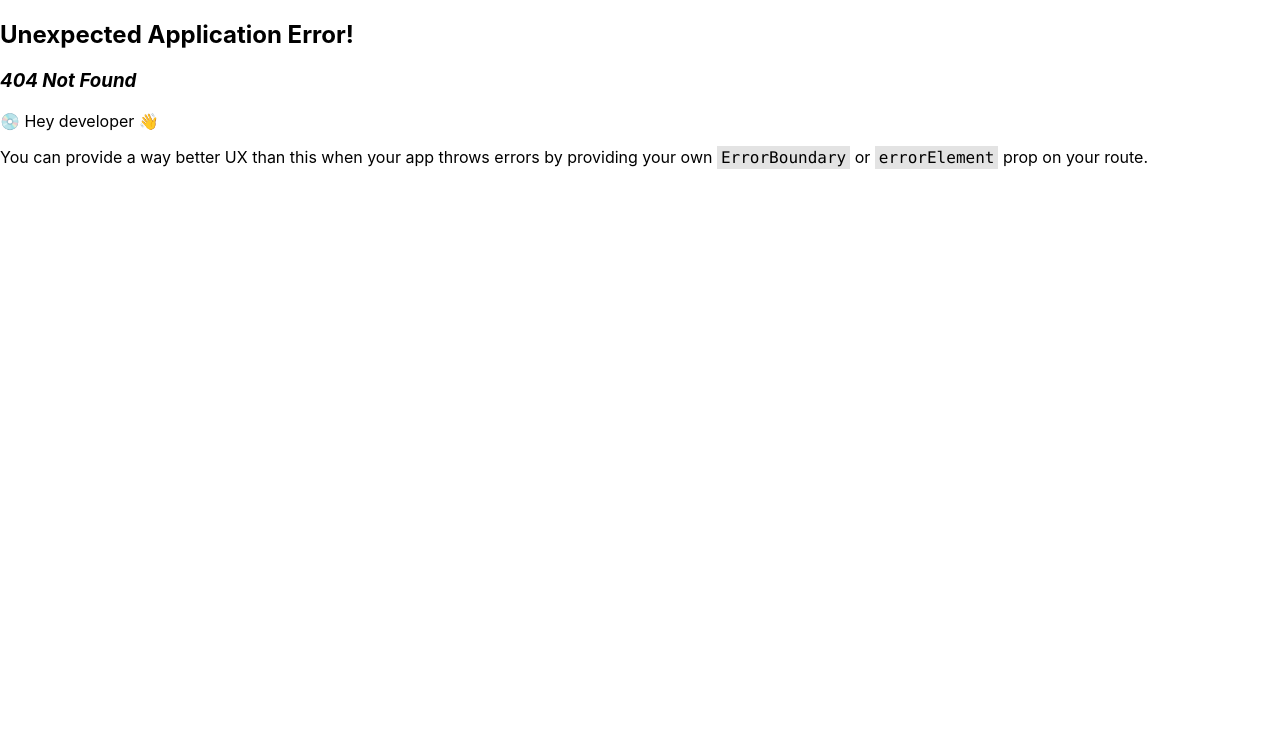
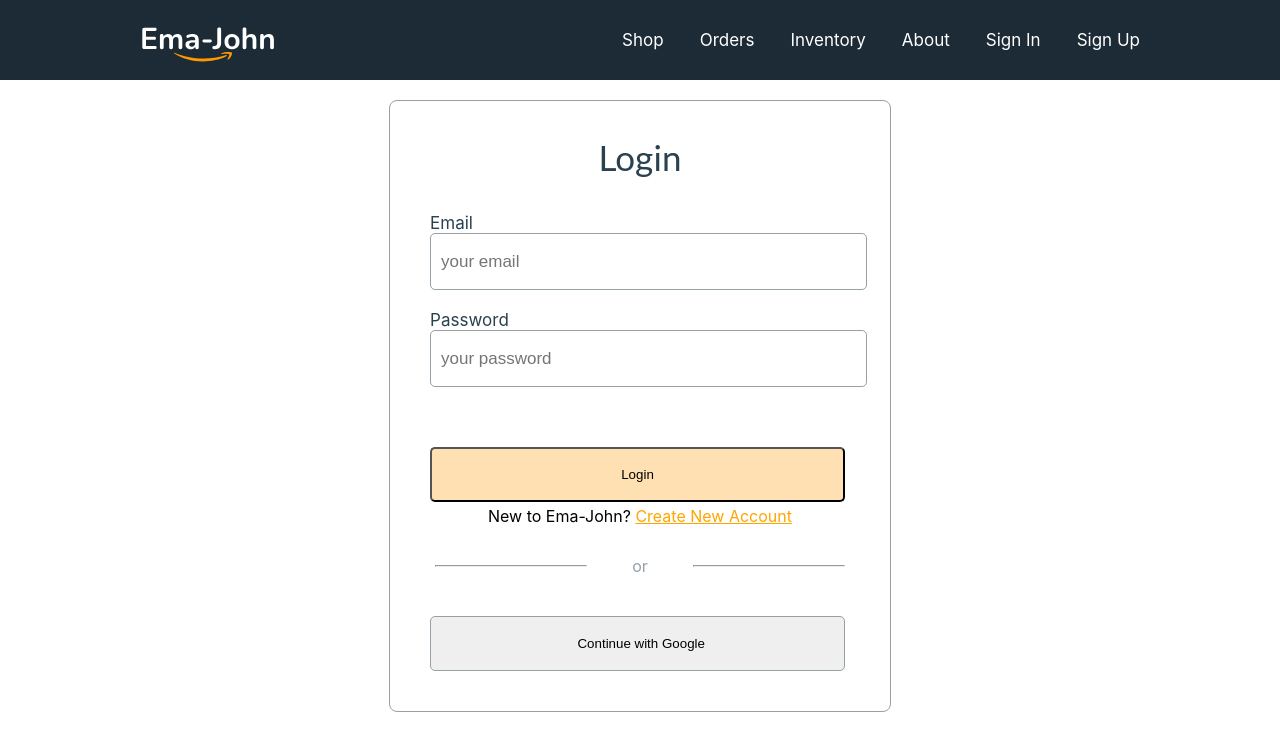
Before and after one commit to saqib0404/ema-john-with-router-module, a React (Create React App) app: page /signin in a window 1280 px wide. Before the commit this address had no page. Shown: the top 750 px of the page. Built offline with nearby package versions, Linux system fonts and the light colour scheme.

Commit message:
sign in page designed

```diff
--- a/package.json
+++ b/package.json
@@ -6,6 +6,7 @@
     "@fortawesome/fontawesome-svg-core": "^6.1.0",
     "@fortawesome/free-solid-svg-icons": "^6.1.0",
     "@fortawesome/react-fontawesome": "^0.1.18",
+    "@heroicons/react": "^2.0.12",
     "@testing-library/jest-dom": "^5.16.5",
     "@testing-library/react": "^13.4.0",
     "@testing-library/user-event": "^13.5.0",
--- a/src/components/Header/Header.js
+++ b/src/components/Header/Header.js
@@ -12,6 +12,8 @@ const Header = () => {
                 <Link to="/orders">Orders</Link>
                 <Link to="/inventory">Inventory</Link>
                 <Link to="/about">About</Link>
+                <Link to="/signin">Sign In</Link>
+                <Link to="/register">Sign Up</Link>
             </div>
         </nav>
     );
--- /dev/null
+++ b/src/components/Register/Register.js
@@ -0,0 +1,12 @@
+import React from 'react';
+import './Register.css';
+
+const Register = () => {
+    return (
+        <div>
+
+        </div>
+    );
+};
+
+export default Register;
--- /dev/null
+++ b/src/components/SignIn/SignIn.css
@@ -0,0 +1,77 @@
+.signin-container {
+    border: 1px solid #95A0A7;
+    border-radius: 8px;
+    width: 500px;
+    margin: 20px auto;
+}
+
+.signin-container h3 {
+    font-family: 'Lato';
+    font-weight: 400;
+    font-size: 35px;
+    line-height: 42px;
+    letter-spacing: 0.0025em;
+    color: #2A414F;
+    text-align: center;
+}
+
+.form-control {
+    padding: 0 40px;
+}
+
+.form-control label {
+    display: block;
+    font-size: 17px;
+    line-height: 20px;
+    letter-spacing: 0.0015em;
+    color: #2A414F;
+}
+
+.form-control input {
+    font-size: 17px;
+    padding: 0 10px;
+    width: 415px;
+    height: 55px;
+    border: 1px solid #95A0A7;
+    border-radius: 5px;
+    margin-bottom: 20px;
+}
+
+.btn-submit {
+    width: 415px;
+    height: 55px;
+    background: rgba(255, 153, 0, 0.3);
+    border-radius: 5px;
+    margin-top: 40px;
+    margin-left: 40px;
+}
+.btn-submit:hover{
+    background: rgba(255, 153, 0, 0.6);
+    cursor: pointer;
+}
+
+.hr-container {
+    display: flex;
+    align-items: center;
+    justify-content: center;
+    color: #95A0A7;
+}
+
+.half-hr {
+    display: inline-block;
+    width: 150px;
+}
+
+.google-signin-btn {
+    cursor: pointer;
+    width: 415px;
+    height: 55px;
+    border: 1px solid #95A0A7;
+    border-radius: 5px;
+    margin: 40px 0;
+    margin-left: 40px;
+}
+
+.oranged {
+    color: orange;
+}
--- /dev/null
+++ b/src/components/SignIn/SignIn.js
@@ -0,0 +1,34 @@
+import { FontAwesomeIcon } from '@fortawesome/react-fontawesome';
+// import {  } from '@fortawesome/free-solid-svg-icons'
+import React from 'react';
+import { Link } from 'react-router-dom';
+import './SignIn.css';
+
+const SignIn = () => {
+    return (
+        <div className='signin-container'>
+            <h3>Login</h3>
+            <form>
+                <div className="form-control">
+                    <label htmlFor="email">Email</label>
+                    <input type="email" name="email" placeholder='your email' required />
+                </div>
+                <div className="form-control">
+                    <label htmlFor="password">Password</label>
+                    <input type="password" name="password" placeholder='your password' required />
+                </div>
+                <button className='btn-submit'>Login</button>
+                <p style={{ marginTop: "4px", marginBottom: "30px", textAlign: "center" }}>New to Ema-John? <Link to='/register' className='oranged'>Create New Account</Link></p>
+                <div className='hr-container'>
+                    <hr className='half-hr' />or <hr className='half-hr' />
+                </div>
+                <button className='google-signin-btn'>
+                    <FontAwesomeIcon></FontAwesomeIcon> &nbsp;
+                    Continue with Google
+                </button>
+            </form>
+        </div>
+    );
+};
+
+export default SignIn;
```
Also changed, not shown: src/App.js (+14 -4 lines), src/components/Register/Register.css (added), 1 other file (tests, documents, lock files or other folders).
